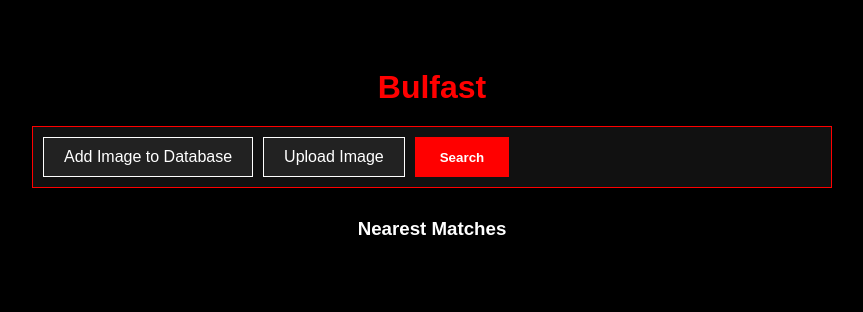
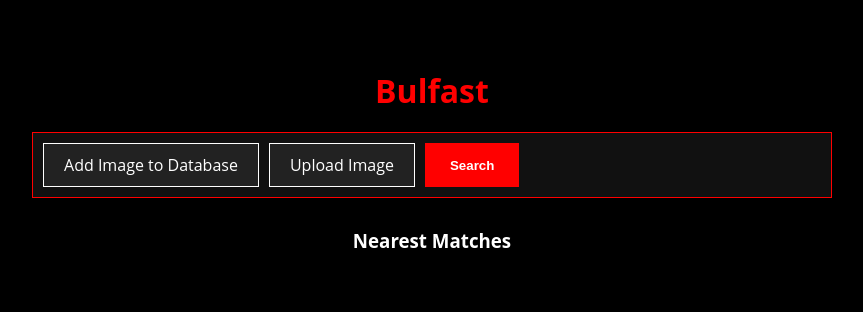
Before and after one commit to IlgazCelik/Bulfast, a Flask app: template templates/index.html in a window 1280 px wide. Shown: the top 312 px of the page, without its empty margins (208-1071 px from the left). Run offline with Flask 3, Linux system fonts and the light colour scheme; the template is opened without the code that fills it, so the values that code supplies are empty; parts of the project's set-up code (start-up, migrations or seed data) failed here and were passed over.

Commit message:
Changed font family

```diff
--- a/templates/index.html
+++ b/templates/index.html
@@ -6,7 +6,7 @@
 	<title>Bulfast</title>
 	<style>
 		body {
-			font-family: sans-serif;
+			font-family: "Open Sans", Roboto, "Segoe UI", system-ui, sans-serif;
 			background-color: #000;
 			color: #fff;
 			padding: 40px;
```
